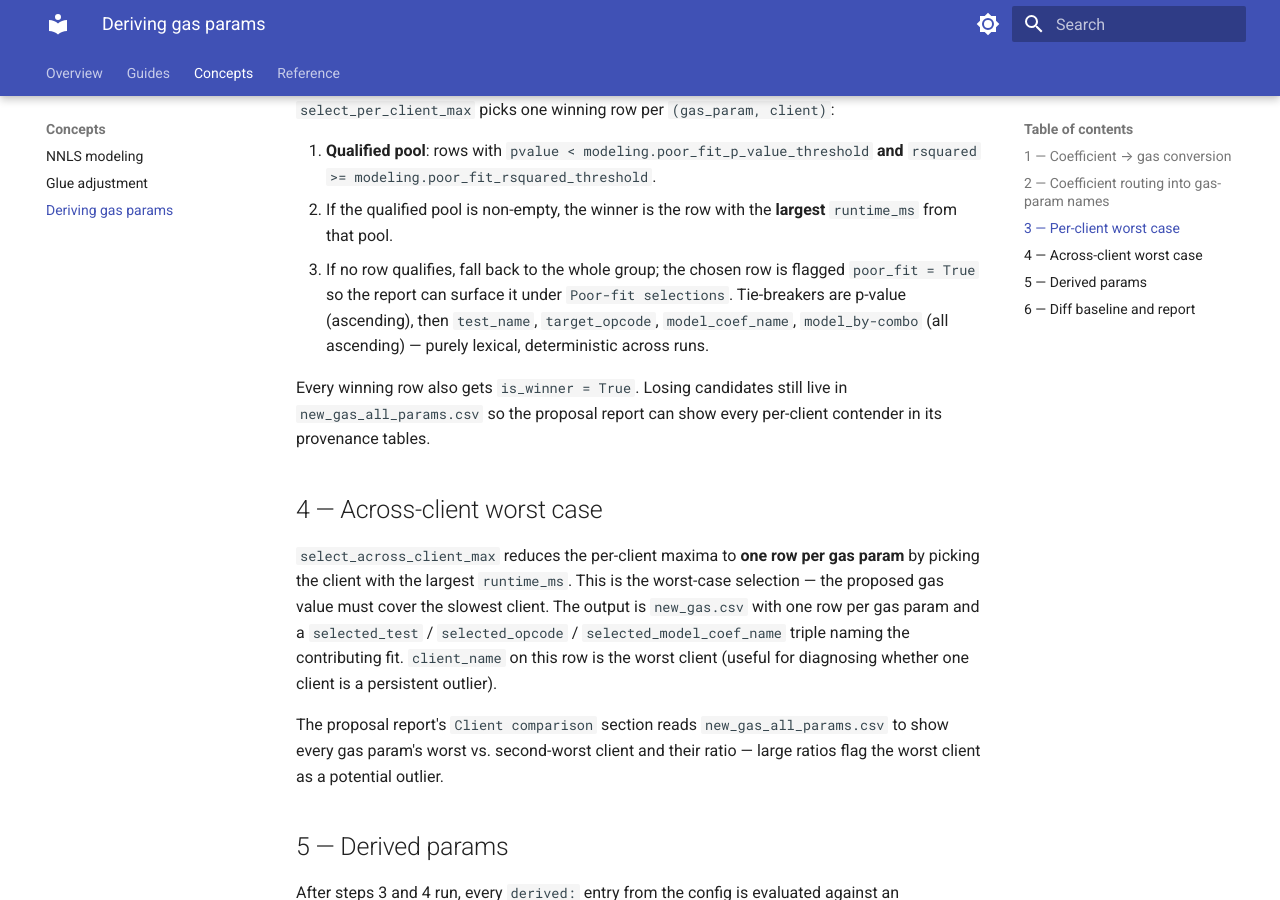
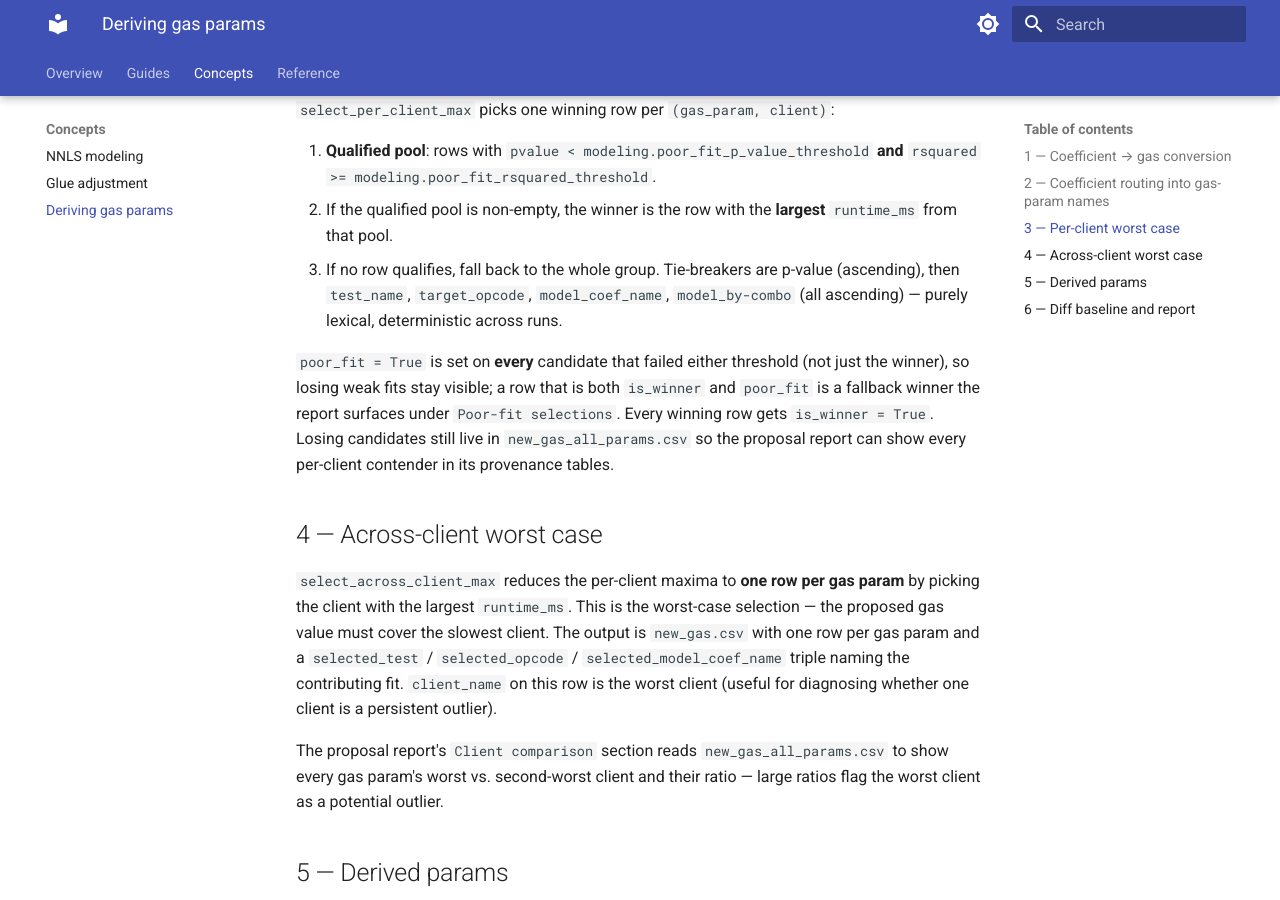
Before and after one commit to misilva73/evm-gasfit, an MkDocs documentation site: the page built from docs/concepts/gas-params.md, in a window 1280 px wide and 900 px high, scrolled down 1291 px. Built offline with MkDocs 1.6.1 and Material for MkDocs 9.7.7, drawn with Linux system fonts in a browser that asks for light colours.

Commit message:
feat(proposal): emit all candidate fits in new_gas_all_params.csv
Previously new_gas_all_params.csv held one winning row per
(gas_param, client_name). It now records every per-client candidate fit
(the full spec x results-row x coef x model_by-combo expansion), with a
new is_winner column flagging the per-client worst-case pick. new_gas.csv
still selects the across-client worst-case from the winners only.

poor_fit is now set on every candidate that fails a fit-quality gate
(p-value/R2), not just fallback winners; a row that is both is_winner and
poor_fit is a fallback winner. The proposal report's selected-value
sections (poor-fit winners, overview heatmap, client comparison,
coverage) read a winners-only view, so the rendered markdown is
unchanged.

Update the design docs, README, and docs site to match.

```diff
--- a/docs/concepts/gas-params.md
+++ b/docs/concepts/gas-params.md
@@ -58,15 +58,17 @@
    **and** `rsquared >= modeling.poor_fit_rsquared_threshold`.
 2. If the qualified pool is non-empty, the winner is the row with the
    **largest** `runtime_ms` from that pool.
-3. If no row qualifies, fall back to the whole group; the chosen row is
-   flagged `poor_fit = True` so the report can surface it under
-   `Poor-fit selections`. Tie-breakers are p-value (ascending), then
-   `test_name`, `target_opcode`, `model_coef_name`, `model_by-combo`
-   (all ascending) — purely lexical, deterministic across runs.
+3. If no row qualifies, fall back to the whole group. Tie-breakers are
+   p-value (ascending), then `test_name`, `target_opcode`, `model_coef_name`,
+   `model_by-combo` (all ascending) — purely lexical, deterministic across
+   runs.
 
-Every winning row also gets `is_winner = True`. Losing candidates still live
-in `new_gas_all_params.csv` so the proposal report can show every per-client
-contender in its provenance tables.
+`poor_fit = True` is set on **every** candidate that failed either threshold
+(not just the winner), so losing weak fits stay visible; a row that is both
+`is_winner` and `poor_fit` is a fallback winner the report surfaces under
+`Poor-fit selections`. Every winning row gets `is_winner = True`. Losing
+candidates still live in `new_gas_all_params.csv` so the proposal report can
+show every per-client contender in its provenance tables.
 
 ## 4 — Across-client worst case
 
```
Also changed, not shown: .claude/e2e_testing_plan.md (+3 -3 lines), .claude/implementation_plan.md (+19 -13 lines), README.md (+2 -1 lines), docs/concepts/nnls.md (+2 -2 lines), docs/guides/outputs.md (+4 -3 lines), 6 other files.
